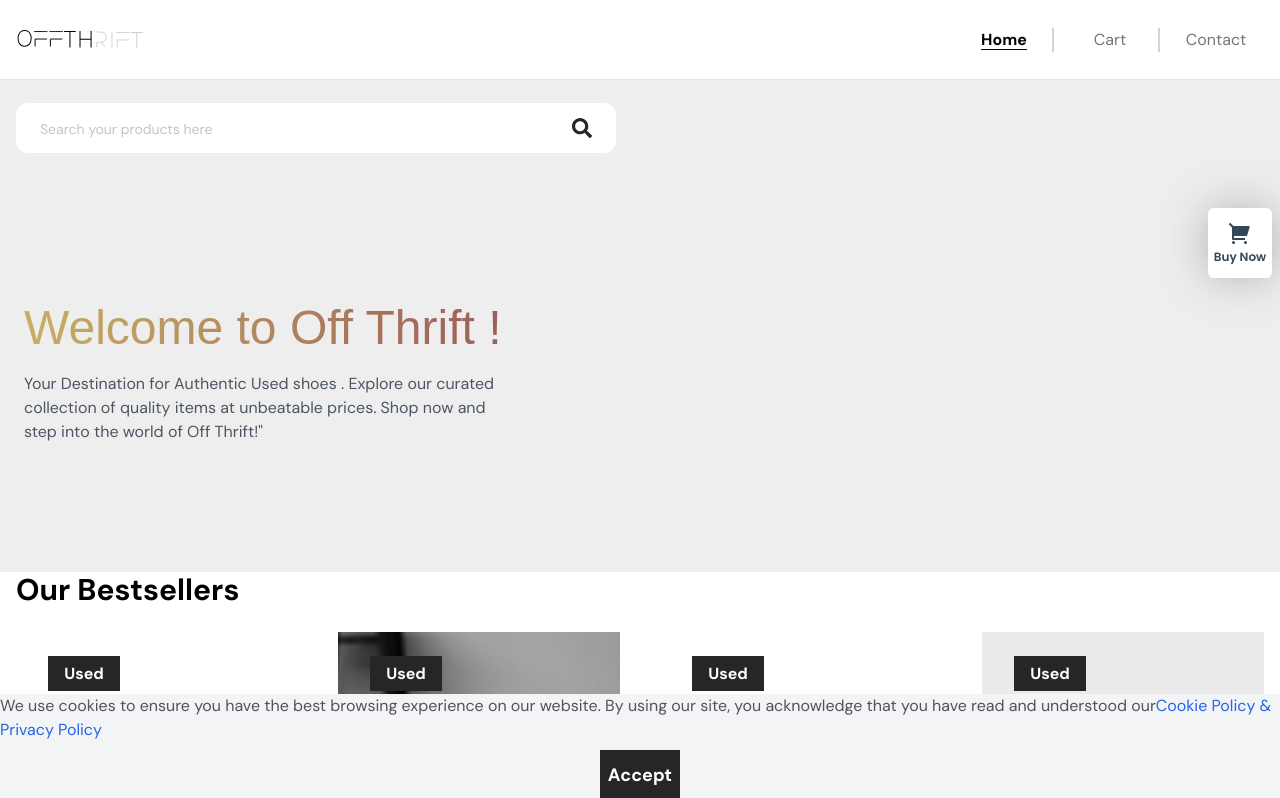
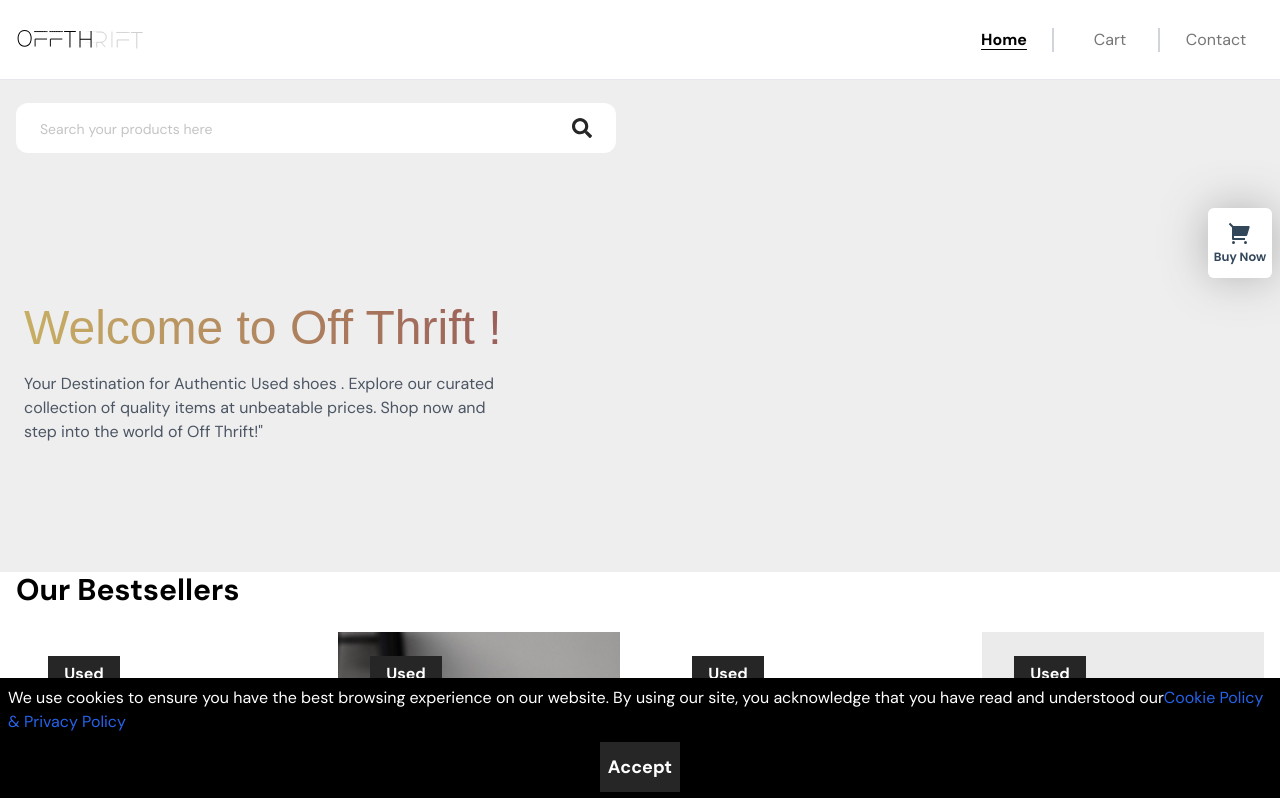
Before and after one commit to Sk01s/offthrift, a React (Create React App) app: page / in a window 1280 px wide. Shown: the top 798 px of the page. Built offline with nearby package versions, Linux system fonts and the light colour scheme.

Commit message:
modified the terms design

```diff
--- a/src/App.js
+++ b/src/App.js
@@ -1,4 +1,3 @@
-
 import {
   createBrowserRouter,
   RouterProvider,
@@ -34,7 +33,7 @@ const Layout = () => {
       <Footer />
       <FooterBottom />
       {!accepeted && (
-        <div className="sticky bottom-0 bg-gray-100 flex flex-col items-center gap-2 text-zinc-600">
+        <div className="sticky bottom-0 bg-black flex flex-col items-center gap-2 text-white z-40 p-2">
           <div>
             We use cookies to ensure you have the best browsing experience on
             our website. By using our site, you acknowledge that you have read
@@ -44,7 +43,7 @@ const Layout = () => {
             </Link>
           </div>
           <button
-            className="bg-primeColor text-white text-lg font-bodyFont w-fit px-2 h-[50px] hover:bg-black duration-300 font-bold"
+            className="bg-primeColor text-white text-lg font-bodyFont w-fit px-2 h-[50px] hover:bg-white duration-300 font-bold hover:text-primeColor"
             onClick={() => {
               localStorage.setItem("terms", true);
               setAccepeted(true);
@@ -77,7 +76,6 @@ const router = createBrowserRouter(
 );
 
 function App() {
-
   return (
     <div className="font-bodyFont">
       <RouterProvider router={router} />
```
